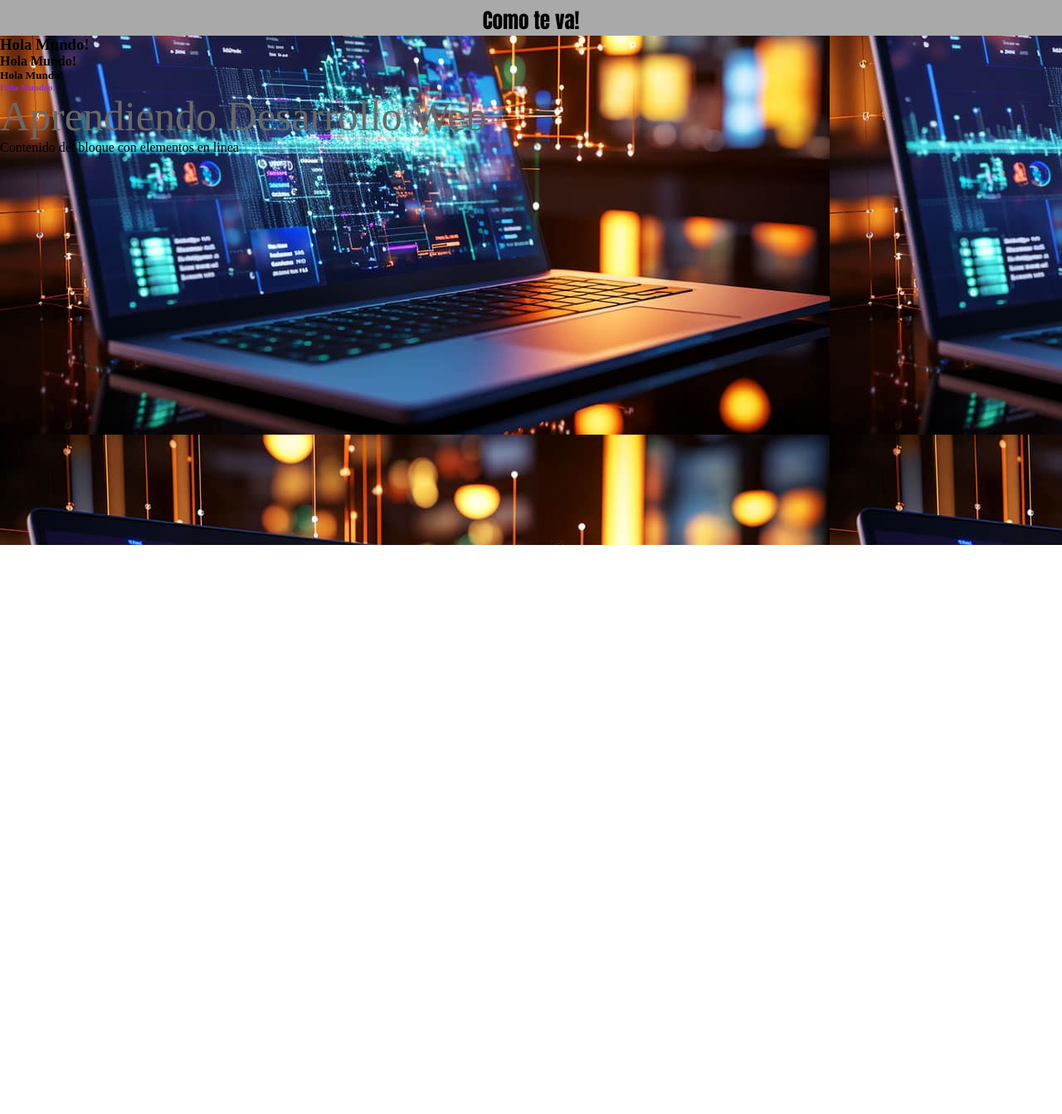
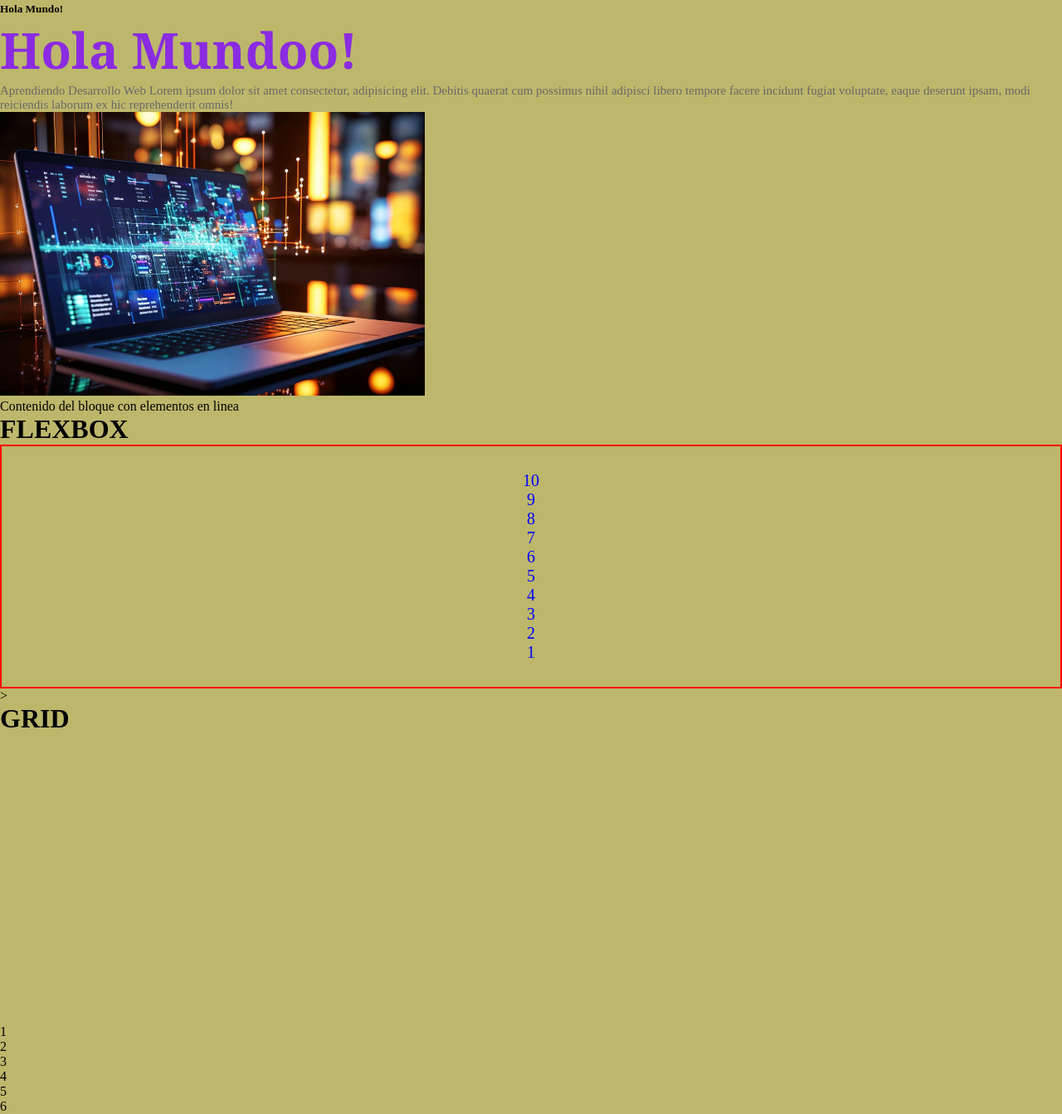
Before and after one commit to ygonella/Mi-primer-pagina-web, a plain HTML site: page index.html in a window 1280 px wide. Shown: the part 143-1486 px from the top of the page at 83% size. Before the commit the page ends 800 px from the top, so only its background shows below. Drawn offline with Linux system fonts and the light colour scheme.

Commit message:
clase sobre flexbox y grid

```diff
--- a/estilos.css
+++ b/estilos.css
@@ -1,20 +1,41 @@
 * {
+    box-sizing: border-box;
     margin: 0;
 }
 body {
-     background-image: url("img/image.png");
-}
+     /* background-image: url("img/image.png"); */
+     background-color: darkkhaki; /*color de fondo */
+     }
 h2 {
     color: black;
     background-color: darkgrey;
-    font-size: 25px;
+    font-size: 15px;
     font-family: Impact, Haettenschweiler, 'Arial Narrow Bold', sans-serif;
     text-align: center;
 }
 h6 {
     color: blueviolet;
+    font-family: Cambria, Cochin, Georgia, Times, 'Times New Roman', serif;
+    font-size: 60px;
 }
 .estilo-propio {
     color: dimgray;
-    font-size: 50px;
+    font-size: 15px;
 }
+.flex-container {
+    display: flex;
+    flex-direction: column-reverse; /*para ordenar columna - row es para que aparezca uno al lado del otro*/
+    justify-content:start;
+    align-items: center; /*centrar el contenido*/
+    color: blue;
+    font-size: 20px; /*tamaño*/
+    padding: 30px; /*relleno*/
+    border: 2px solid red; /*bordes*/
+    flex-wrap: wrap wrap-reverse;
+    }
+.grid-container{
+    display: grid;
+    grid-template-rows: 100px 100px 100px;
+    grid-template-columns: 100px 100px 100px;
+    grid-gap: 25px;
+}
--- a/index.html
+++ b/index.html
@@ -2,7 +2,7 @@
     <html lang="es">
     <head>
         <meta charset="UTF-8">
-        <meta name="viewport" content="width=device-width, initial-scale=1.0">
+        <meta name="viewport" content="width=device-width, initial-scale=1.0"> <!--para dejar comentarios en html-->
         <title>Aprendiendo Programación</title>
         <link rel="stylesheet"
         href="estilos.css">
@@ -16,8 +16,33 @@
         <h4>Hola Mundo!</h4>
         <h5>Hola Mundo!</h5>
         <h6>Hola Mundoo!</h6>
-        <p class="estilo-propio">Aprendiendo Desarrollo Web</p>
-        <!-- <img src="img/image.png" alt="Imagen sobre el mundo del desarrollo web" width="40%"> -->
+        <p class="estilo-propio">Aprendiendo Desarrollo Web Lorem ipsum dolor sit amet consectetur, adipisicing elit. Debitis quaerat cum possimus nihil adipisci libero tempore facere incidunt fugiat voluptate, eaque deserunt ipsam, modi reiciendis laborum ex hic reprehenderit omnis!</p>
+        <img src="img/image.png" alt="Imagen sobre el mundo del desarrollo web" width="40%">
         <div>Contenido <span>del bloque </span>con elementos en linea </div>
+
+        <h1>FLEXBOX</h1>
+        <div class="flex-container">
+            <div>1</div>
+            <div>2</div>
+            <div>3</div>
+            <div>4</div>
+            <div>5</div>
+            <div>6</div>
+            <div>7</div>
+            <div>8</div>
+            <div>9</div>
+            <div>10</div>
+        </div>
+
+        <div>
+        ><h1>GRID</h1>
+        <div class="grid-container"></div>
+        <div class="item1">1</div>
+        <div class="item2">2</div>
+        <div class="item3">3</div>
+        <div class="item4">4</div>
+        <div class="item5">5</div>
+        <div class="item6">6</div>
+        </div>
     </body>
     </html>
```
